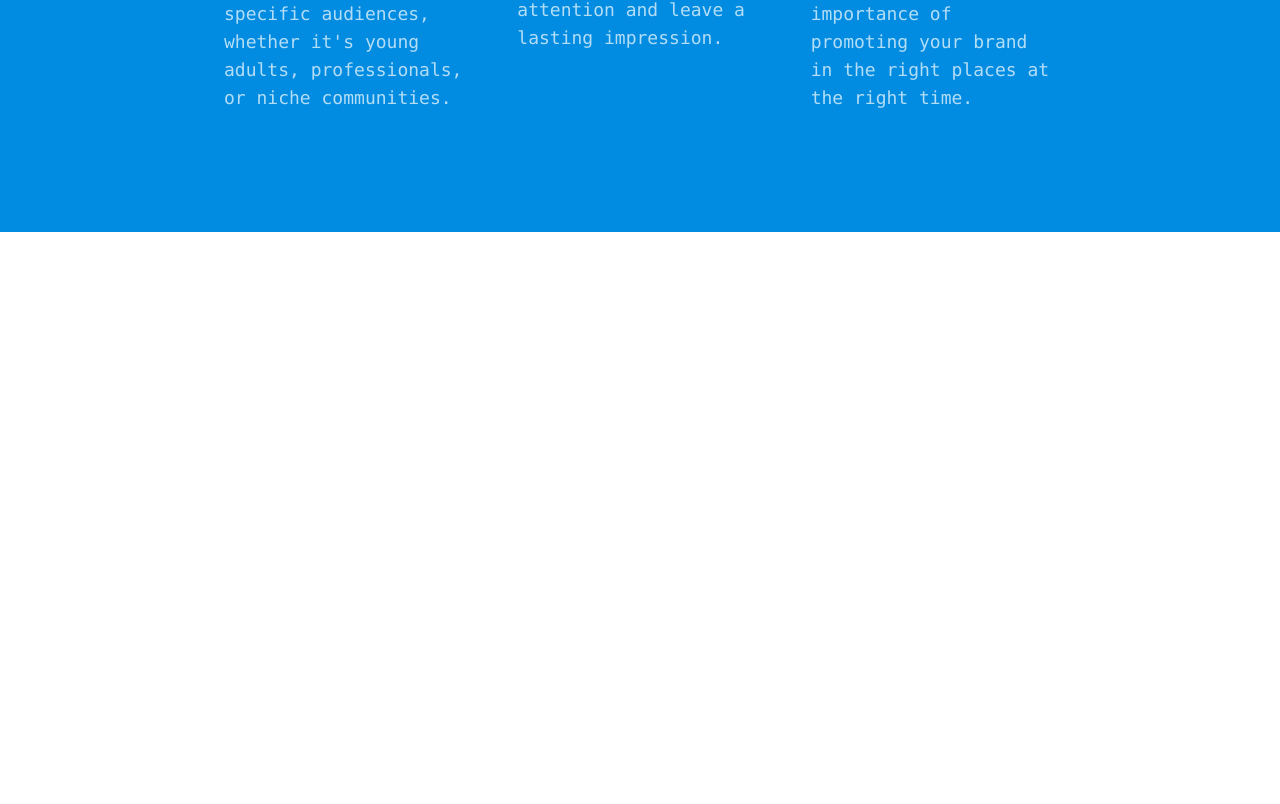
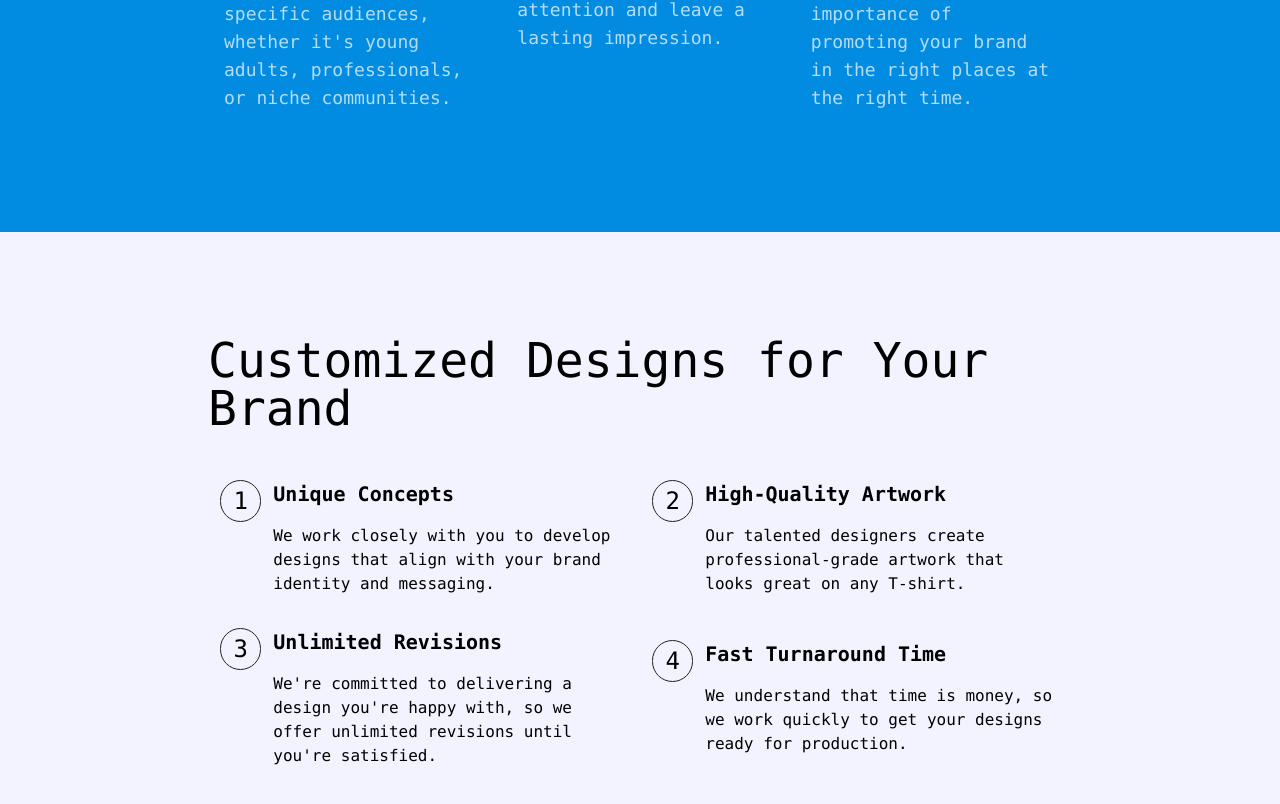
Before and after one commit to Tanishksoam/Adverteez, a React (Vite) app in the folder advertees/: page / in a window 1280 px wide. Shown: the part 952-1756 px from the top of the page. Before the commit the page ends 1184 px from the top, so only its background shows below. Built offline with nearby package versions, Linux system fonts and the light colour scheme.

Commit message:
Design section

```diff
--- a/advertees/src/App.jsx
+++ b/advertees/src/App.jsx
@@ -1,4 +1,5 @@
 import "./App.css";
+import Design from "./components/Design";
 import Navbar from "./components/Navbar";
 import TargetAudience from "./components/TargetAudience";
 import Hero from "./components/hero";
@@ -14,6 +15,10 @@ function App() {
       <div className="w-full flex flex-col items-start justify-start  bg-[#018CE1] px-52 py-6">
         <TargetAudience />
       </div>
+
+      <div className="w-full flex flex-col items-start justify-start  bg-[#f3f3ff] px-52 py-6">
+        <Design />
+      </div>
     </div>
   );
 }
--- a/advertees/src/components/Dcard.jsx
+++ b/advertees/src/components/Dcard.jsx
@@ -4,7 +4,7 @@ const DCard = ({ index, title, description }) => {
   return (
     <div className=" w-full flex gap-4 justify-start items-start p-4 ">
       <div className="w-1/12 flex justify-center items-center ">
-        <div className="bg-[#717171] px-3 py-1 rounded-sm text-2xl">
+        <div className="border-[1px] border-[#212121] px-3 py-1 text-2xl rounded-full">
           {index}
         </div>
       </div>
--- a/advertees/src/components/Design.jsx
+++ b/advertees/src/components/Design.jsx
@@ -3,37 +3,37 @@ import Dcard from "./Dcard";
 
 const Design = () => {
   return (
-    <div className="w-full max-w-[960px] flex flex-col  justify-start items-start py-20 gap-8 ">
+    <div className="w-full  flex flex-col  justify-start items-start py-20 gap-8 ">
       <div className="w-full flex justify-start  items-center text-5xl font-medium ">
-        Celebrate with Nature
+        Customized Designs for Your Brand
       </div>
       <div className="w-full grid grid-flow-row grid-cols-2  justify-start  items-center">
         <Dcard
           index={1}
-          title="Birthdays"
+          title="Unique Concepts"
           description={
-            "Mark milestones with vibrant plants that symbolize growth and new beginnings every year."
+            "We work closely with you to develop designs that align with your brand identity and messaging."
           }
         />
         <Dcard
           index={2}
-          title="Anniversaries"
+          title="High-Quality Artwork"
           description={
-            "Celebrate love and commitment with a thoughtful plant that represents enduring beauty."
+            "Our talented designers create professional-grade artwork that looks great on any T-shirt."
           }
         />
         <Dcard
           index={3}
-          title="Holidays"
+          title="Unlimited Revisions"
           description={
-            "Spread cheer and festive joy with seasonal plants that bring a touch of nature indoors."
+            "We're committed to delivering a design you're happy with, so we offer unlimited revisions until you're satisfied."
           }
         />
         <Dcard
           index={4}
-          title="Special Design"
+          title="Fast Turnaround Time"
           description={
-            "Show appreciation and gratitude with a personalized plant gift that speaks volumes."
+            "We understand that time is money, so we work quickly to get your designs ready for production."
           }
         />
       </div>
--- a/advertees/src/components/hero.jsx
+++ b/advertees/src/components/hero.jsx
@@ -10,7 +10,7 @@ const Hero = () => {
           by ads from our generous sponsors.
         </h4>
         <div className="w-auto rounded-md bg-[#2D4DF2] text-[#fdfdfd] font-semibold px-4 py-2">
-          Explore Subscriptions
+          Sponsor Us
         </div>
       </div>
       <div>
```
